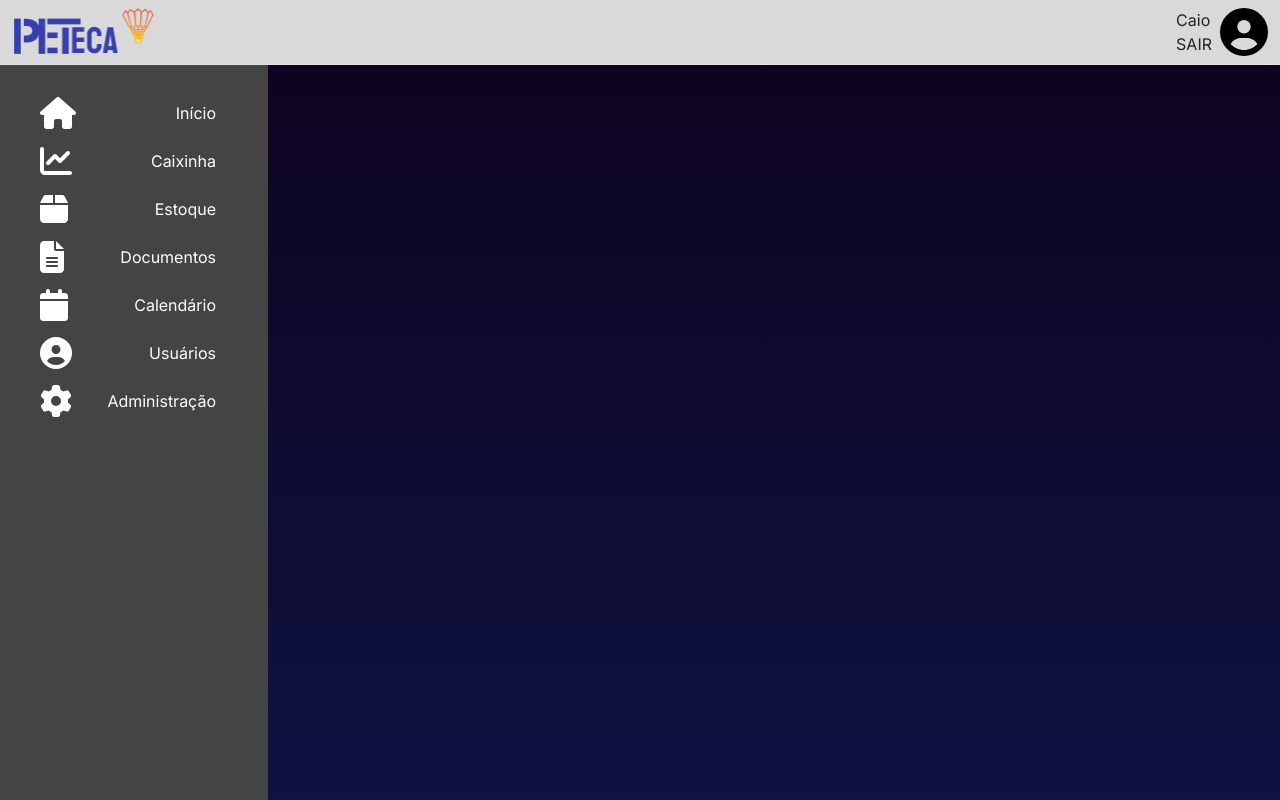
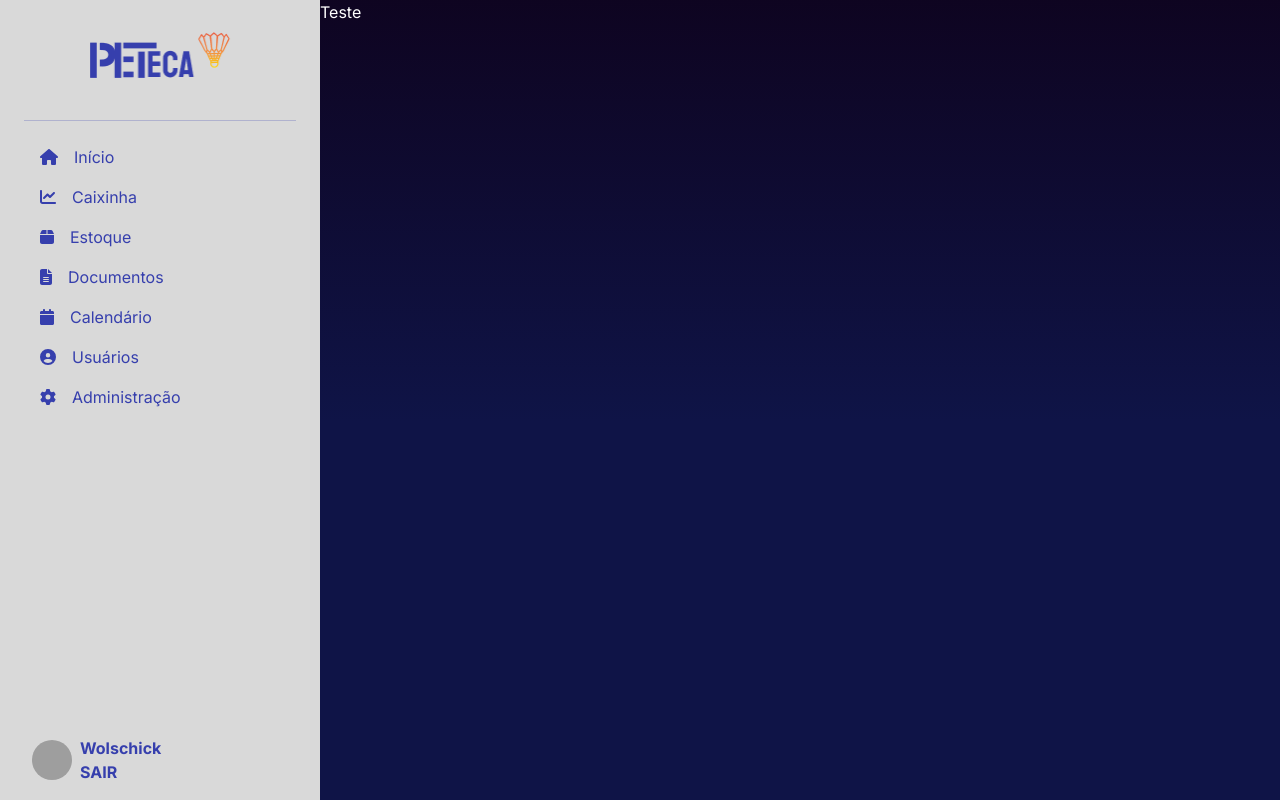
Before and after one commit to LucasWolschick/peteca, a Next.js app in the folder front/peteca-front/: page / in a window 1280 px wide. Built offline with nearby package versions, Linux system fonts and the light colour scheme; grey boxes are pictures that could not be loaded.

Commit message:
Header e sidebar do template

```diff
--- a/front/peteca-front/src/app/components/templates/Header.tsx
+++ b/front/peteca-front/src/app/components/templates/Header.tsx
@@ -1,25 +1,17 @@
-import { Navbar, Container } from "react-bootstrap";
 import Image from "next/image";
-import { FontAwesomeIcon } from "@fortawesome/react-fontawesome";
-import { faCircleUser, faUser } from "@fortawesome/free-solid-svg-icons";
+import Navigation from "./Navigation";
+import User from "../items/User";
 export default function Header() {
   return (
     <>
       <header>
-        <nav className="background-container navbar navbar-expand-lg navbar-toggleable-sm navbar-light bg-light-gray border-bottom box-shadow">
-          <div className="container-fluid position-relative">
-            <a href="/">
-              <Image src={"/logo.png"} alt="Peteca" width={145} height={48} />
-              {/* <img src="/public/next.svg" alt="Peteca" height="30" /> */}
-            </a>
-            <div className="d-none d-sm-block ms-auto me-2">
-              <p className="mb-0">Caio</p>
-              <a className="mt-0 text-decoration-none text-dark">SAIR</a>
-            </div>
-            <div className="d-none d-sm-block">
-              <FontAwesomeIcon icon={faCircleUser} color="black" size="3x" />
-            </div>
-          </div>
+        <nav className="background-container navbar navbar-expand-lg justify-content-center navbar-toggleable-sm navbar-light bg-light-gray border-bottom box-shadow">
+          <Image src={"/logo.png"} alt="Peteca" width={145} height={48} />
+          <User />
+
+          <ul className="container-fluid position-relative navbar-nav flex-row justify-content-around">
+            <Navigation text={false} />
+          </ul>
         </nav>
       </header>
     </>
--- a/front/peteca-front/src/app/components/templates/Sidebar.tsx
+++ b/front/peteca-front/src/app/components/templates/Sidebar.tsx
@@ -3,89 +3,34 @@ import {
   faBox,
   faCalendar,
   faChartLine,
+  faCircle,
   faCircleUser,
   faFileLines,
   faGear,
   faHouse,
 } from "@fortawesome/free-solid-svg-icons";
 import { FontAwesomeIcon } from "@fortawesome/react-fontawesome";
+import NavigationButton from "../items/NavigationButton";
+import Image from "next/image";
+import Navigation from "./Navigation";
+import User from "../items/User";
 
 export default function Sidebar() {
   return (
     <>
-      <aside className="sidebar open sidebar-sticky background-container bg-dark-gray col-2">
-        <div
-          className="d-flex justify-content-center align-items-center text-white fa-2x py-3 d-none"
-          id="sidebar-handle"
-        >
-          <FontAwesomeIcon icon={faBars} className="d-none"></FontAwesomeIcon>
+      <aside className="sidebar open sidebar-sticky background-container bg-light-gray col-12 p-3">
+        <div className="d-flex justify-content-center align-self-center p-3">
+          <Image src={"/logo.png"} alt="Peteca" width={145} height={48} />
         </div>
-        <ul className="nav nav-pills nav-flush flex-column mb-auto p-4">
-          <li className="">
-            <a
-              href="#"
-              className="nav-link text-white justify-content-between d-flex align-items-center"
-              aria-current="page"
-            >
-              <FontAwesomeIcon icon={faHouse} size="2x" />
-              Início{" "}
-            </a>
-          </li>
-          <li>
-            <a
-              href="#"
-              className="nav-link text-white justify-content-between d-flex align-items-center"
-            >
-              <FontAwesomeIcon icon={faChartLine} size="2x" />
-              Caixinha{" "}
-            </a>
-          </li>
-          <li>
-            <a
-              href="#"
-              className="nav-link text-white justify-content-between d-flex align-items-center"
-            >
-              <FontAwesomeIcon icon={faBox} size="2x" />
-              Estoque
-            </a>
-          </li>
-          <li>
-            <a
-              href="#"
-              className="nav-link text-white justify-content-between d-flex align-items-center"
-            >
-              <FontAwesomeIcon icon={faFileLines} size="2x" />
-              Documentos
-            </a>
-          </li>
-          <li>
-            <a
-              href="#"
-              className="nav-link text-white justify-content-between d-flex align-items-center"
-            >
-              <FontAwesomeIcon icon={faCalendar} size="2x" />
-              Calendário
-            </a>
-          </li>
-          <li>
-            <a
-              href="#"
-              className="nav-link text-white justify-content-between d-flex align-items-center"
-            >
-              <FontAwesomeIcon icon={faCircleUser} size="2x" />
-              Usuários
-            </a>
-          </li>
-          <li>
-            <a
-              href="#"
-              className="nav-link text-white justify-content-between d-flex align-items-center"
-            >
-              <FontAwesomeIcon icon={faGear} size="2x" />
-              Administração
-            </a>
-          </li>
+
+        <ul className="nav nav-pills nav-flush flex-column mb-auto p-2">
+          <hr className="text-purple"></hr>
+          <Navigation text={true}></Navigation>
         </ul>
+
+        <div className="position-absolute sticky-bottom">
+          <User />
+        </div>
       </aside>
     </>
   );
--- a/front/peteca-front/src/app/components/templates/TemplateSistema.tsx
+++ b/front/peteca-front/src/app/components/templates/TemplateSistema.tsx
@@ -6,10 +6,18 @@ export default function TemplateSistema() {
     <>
       <main role="main" className="min-vh-100 overflow-hidden">
         <div id="content" className="open">
-          <Header></Header>
-          <div className="row bg-purple">
-            <Sidebar></Sidebar>
-            <div className="col-10  min-vh-100 "></div>
+          <div className="row bg-purple g-0">
+            <div className="col-lg-3 col-md-4 d-none d-md-block">
+              <Sidebar></Sidebar>
+            </div>
+            <div className="d-md-none">
+              <Header />
+            </div>
+            <div className="col-lg-9 col-md-8 col-12 min-vh-100 text-white">
+              <div>
+                <p>Teste</p>
+              </div>
+            </div>
           </div>
         </div>
       </main>
--- a/front/peteca-front/src/app/globals.css
+++ b/front/peteca-front/src/app/globals.css
@@ -3,6 +3,7 @@
   --light-gray: #d9d9d9;
   --dark-blue: #0f1447;
   --violet: #0e0017;
+  --violet-blue: #363FAD;
 }
 
 main {
@@ -29,13 +30,11 @@ main {
 
 .sidebar {
   transition: ease all 0.5s;
-  min-width: max(4vw, 65px);
   min-height: max(100vh);
   z-index: 1;
 }
 
 .sidebar.open {
-  min-width: max(11vw, 280px);
   transition: ease all 0.5s;
 }
 
@@ -101,3 +100,7 @@ main {
 .secondary-sidebar .btn-toggle.collapsed:after {
   rotate: 0deg;
 }
+
+.text-purple {
+  color: var(--violet-blue) !important;
+}
```
